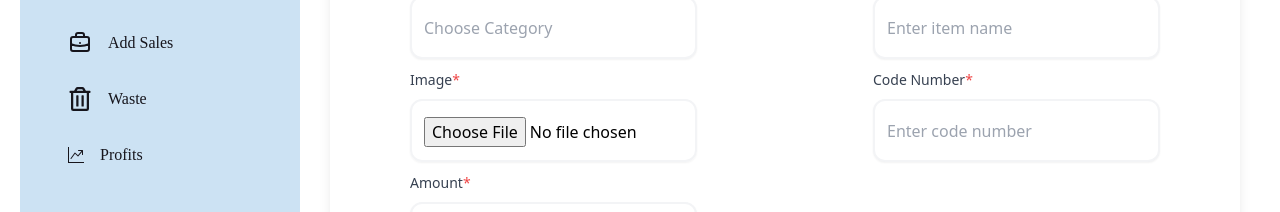
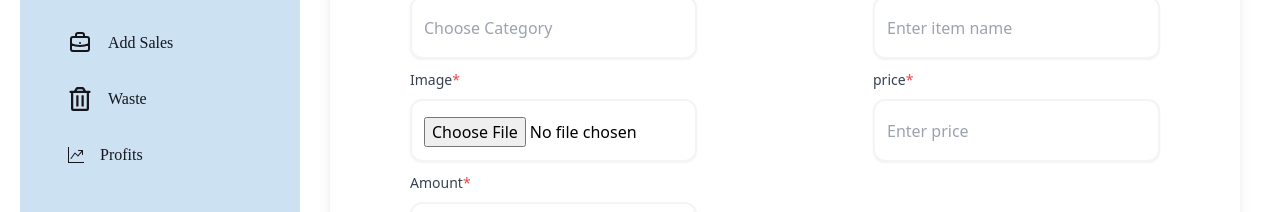
Before and after one commit to Mohmed-saleh1/inventory-frontend, a Next.js app: page /items/add-items in a window 1280 px wide. Shown: the part 281-493 px from the top of the page. Built offline with nearby package versions, Linux system fonts and the light colour scheme; a web font is replaced by a local one.

Commit message:
refactor price in add item and N/A

```diff
--- a/app/components/Table-Components/Orderwidget.tsx
+++ b/app/components/Table-Components/Orderwidget.tsx
@@ -43,7 +43,7 @@ export const OrderWidget = ({ order }) => {
                 className="hover:bg-gray-50 font-manrope text-[#111827] text-[12px]"
               >
                 <td className="px-4 py-3">
-                  {recordItem.productId?.name || "N/A"}
+                  {recordItem.productId?.name || "0"}
                 </td>
                 <td className="px-4 py-3">
                   {recordItem.productId?.image ? (
@@ -56,26 +56,26 @@ export const OrderWidget = ({ order }) => {
 
                    />
                   ) : (
-                    "N/A"
+                    "0"
                   )}
                 </td>
                 <td className="px-4 py-3">
                   {recordItem.productId?.price
                     ? recordItem.productId.price.toFixed(2)
-                    : "N/A"}
+                    : "0"}
                 </td>
                 <td className="px-4 py-3">
-                  {recordItem.productId?.description || "N/A"}
+                  {recordItem.productId?.description || "0"}
                 </td>
-                <td className="px-4 py-3">{recordItem.amount || "N/A"}</td>
+                <td className="px-4 py-3">{recordItem.amount || "0"}</td>
                 <td className="px-4 py-3">
-                  {recordItem.productId?.available || "N/A"}
+                  {recordItem.productId?.available || "0"}
                 </td>
                 <td className="px-4 py-3">
-                  {recordItem.productId?.sales || "N/A"}
+                  {recordItem.productId?.sales || "0"}
                 </td>
                 <td className="px-4 py-3">
-                  {recordItem.productId?.waste || "N/A"}
+                  {recordItem.productId?.waste || "0"}
                 </td>
               </tr>
             ))}
--- a/app/components/addform.tsx
+++ b/app/components/addform.tsx
@@ -12,7 +12,7 @@ const Addform: React.FC = () => {
     image: null,
     amount: "",
     itemName: "",
-    codeNumber: "",
+    price: "",
     description: "",
   });
 
@@ -37,8 +37,8 @@ const Addform: React.FC = () => {
     const formDataToSend = new FormData();
     formDataToSend.append("category", formData.category);
     formDataToSend.append("name", formData.itemName);
-    formDataToSend.append("price", formData.amount);
-    formDataToSend.append("quantity", formData.codeNumber);
+    formDataToSend.append("price", formData.price);
+    formDataToSend.append("quantity", formData.amount);
     formDataToSend.append("description", formData.description);
     if (formData.image) {
       formDataToSend.append("image", formData.image);
@@ -63,7 +63,7 @@ const Addform: React.FC = () => {
           image: null,
           amount: "",
           itemName: "",
-          codeNumber: "",
+          price: "",
           description: "",
         });
       } else {
@@ -123,12 +123,12 @@ const Addform: React.FC = () => {
             onChange={handleChange}
           />
           <InputField
-            label="Code Number"
+            label="price"
             type="text"
-            name="codeNumber"
-            placeholder="Enter code number"
+            name="price"
+            placeholder="Enter price"
             required={true}
-            value={formData.codeNumber}
+            value={formData.price}
             onChange={handleChange}
           />
           <InputField
```
